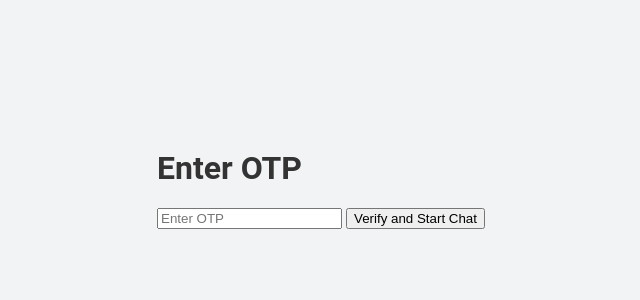
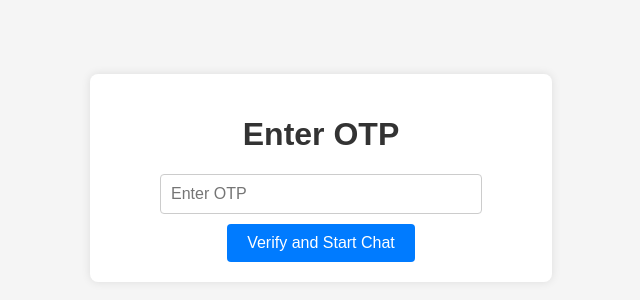
Before and after one commit to SAHAYOGESHWARAN/Real-time-chat-app, a website: page public/confirmOtp.html in a window 1280 px wide. Shown: the part 222-522 px from the top of the page, without its empty margins (319-959 px from the left). Drawn offline with Linux system fonts and the light colour scheme.

Commit message:
chat app

```diff
--- a/public/confirmOtp.html
+++ b/public/confirmOtp.html
@@ -5,12 +5,82 @@
     <meta name="viewport" content="width=device-width, initial-scale=1.0">
     <title>Enter OTP</title>
     <link rel="stylesheet" href="/css/style.css">
+    <style>
+        /* Inline CSS for demonstration; move to /css/style.css in production */
+        body {
+            font-family: Arial, sans-serif;
+            display: flex;
+            justify-content: center;
+            align-items: center;
+            height: 100vh;
+            margin: 0;
+            background-color: #f5f5f5;
+        }
+        .otp-screen {
+            background: #fff;
+            padding: 20px;
+            border-radius: 8px;
+            box-shadow: 0 0 10px rgba(0, 0, 0, 0.1);
+            text-align: center;
+        }
+        input[type="text"] {
+            padding: 10px;
+            font-size: 16px;
+            margin-bottom: 10px;
+            border: 1px solid #ccc;
+            border-radius: 4px;
+            width: 100%;
+            max-width: 300px;
+        }
+        button {
+            padding: 10px 20px;
+            font-size: 16px;
+            color: #fff;
+            background-color: #007bff;
+            border: none;
+            border-radius: 4px;
+            cursor: pointer;
+        }
+        button:hover {
+            background-color: #0056b3;
+        }
+    </style>
 </head>
 <body>
     <div class="otp-screen">
         <h1>Enter OTP</h1>
-        <input type="text" id="otp" placeholder="Enter OTP">
-        <button onclick="location.href='/chat'">Verify and Start Chat</button>
+        <input type="text" id="otp" placeholder="Enter OTP" maxlength="6" />
+        <button onclick="verifyOtp()">Verify and Start Chat</button>
     </div>
+
+    <script>
+        function verifyOtp() {
+            const otp = document.getElementById('otp').value.trim();
+            if (otp.length === 6) {
+                // Replace this URL with your actual verification endpoint
+                fetch('/verify-otp', {
+                    method: 'POST',
+                    headers: {
+                        'Content-Type': 'application/json'
+                    },
+                    body: JSON.stringify({ otp })
+                })
+                .then(response => response.json())
+                .then(data => {
+                    if (data.success) {
+                        window.location.href = '/chat';
+                    } else {
+                        alert('Invalid OTP, please try again.');
+                    }
+                })
+                .catch(error => {
+                    console.error('Error verifying OTP:', error);
+                    alert('An error occurred, please try again later.');
+                });
+            } else {
+                alert('Please enter a valid 6-digit OTP.');
+            }
+        }
+    </script>
 </body>
 </html>
```
